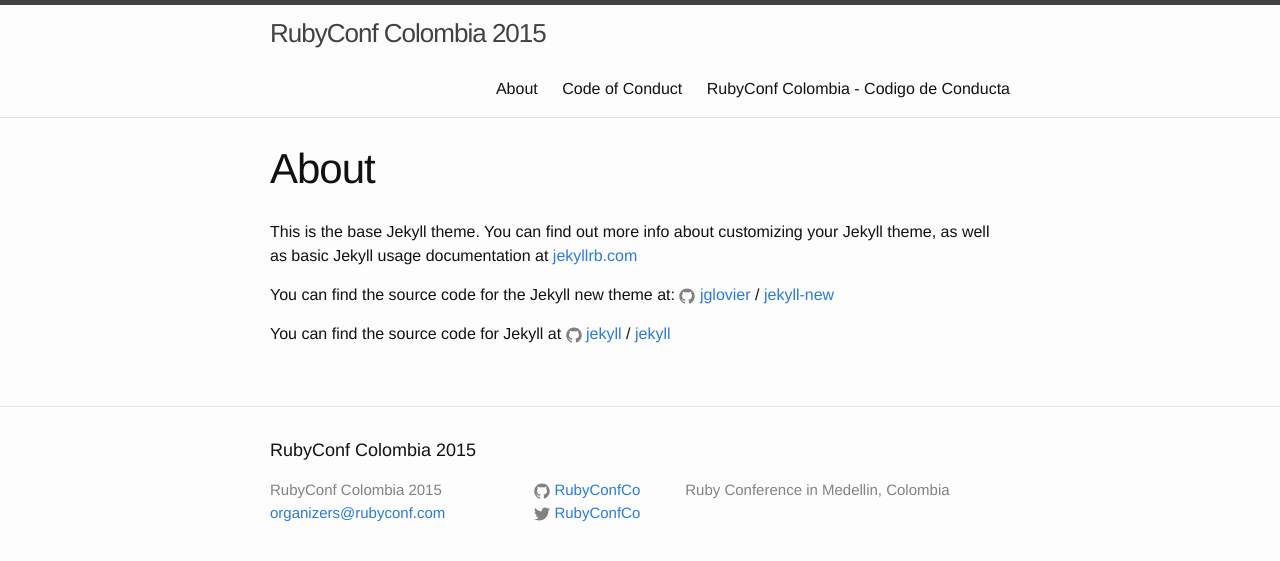
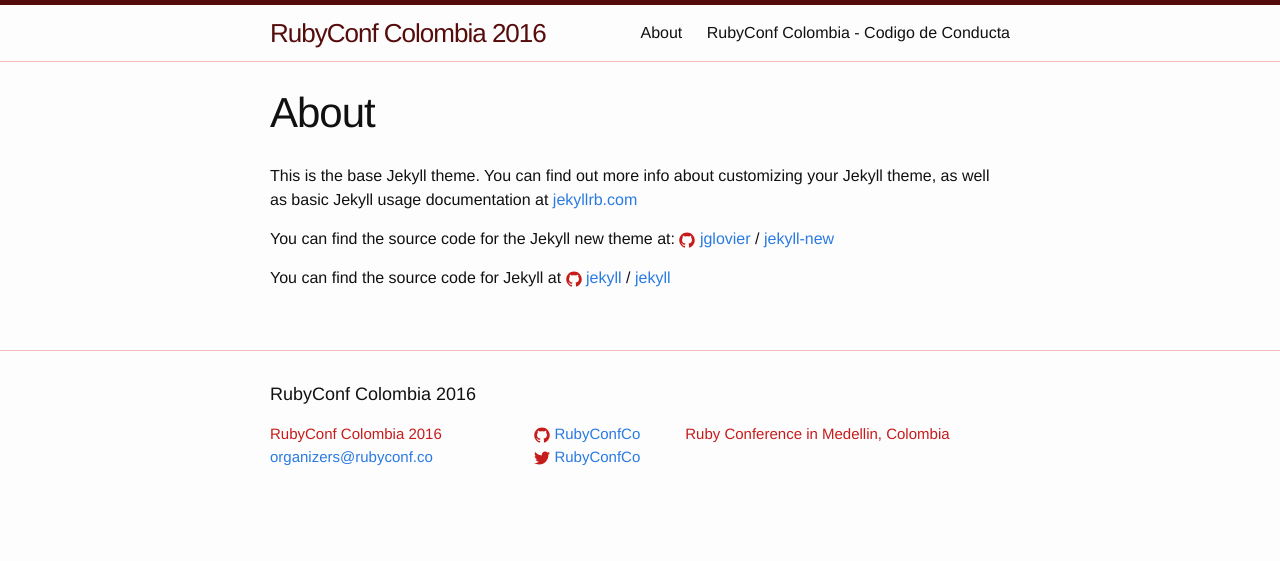
Before and after one commit to RubyConfCo/rubyconfco-website-2015, a Jekyll site: the page built from about.md, in a window 1280 px wide. Shown: the top 561 px of the page. Built offline with Jekyll 4.4.1, drawn with Linux system fonts in a browser that asks for light colours; nearby versions of some CDN libraries.

```diff
--- a/_config.yml
+++ b/_config.yml
@@ -6,8 +6,8 @@
 # 'jekyll serve'. If you change this file, please restart the server process.
 
 # Site settings
-title: RubyConf Colombia 2015
-email: organizers@rubyconf.com
+title: RubyConf Colombia 2016
+email: organizers@rubyconf.co
 description: > # this means to ignore newlines until "baseurl:"
   Ruby Conference in Medellin, Colombia
 baseurl: "" # the subpath of your site, e.g. /blog
--- a/_sass/_base.scss
+++ b/_sass/_base.scss
@@ -110,8 +110,8 @@
  * Blockquotes
  */
 blockquote {
-    color: $grey-color;
-    border-left: 4px solid $grey-color-light;
+    color: $red-color;
+    border-left: 4px solid $red-color-light;
     padding-left: $spacing-unit / 2;
     font-size: 18px;
     letter-spacing: -1px;
@@ -130,7 +130,7 @@
 pre,
 code {
     font-size: 15px;
-    border: 1px solid $grey-color-light;
+    border: 1px solid $red-color-light;
     border-radius: 3px;
     background-color: #eef;
 }
@@ -200,7 +200,7 @@
         vertical-align: middle;
 
         path {
-            fill: $grey-color;
+            fill: $red-color;
         }
     }
 }
--- a/_sass/_layout.scss
+++ b/_sass/_layout.scss
@@ -2,8 +2,8 @@
  * Site header
  */
 .site-header {
-    border-top: 5px solid $grey-color-dark;
-    border-bottom: 1px solid $grey-color-light;
+    border-top: 5px solid $red-color-dark;
+    border-bottom: 1px solid $red-color-light;
     min-height: 56px;
 
     // Positioning context for the mobile navigation icon
@@ -20,7 +20,7 @@
 
     &,
     &:visited {
-        color: $grey-color-dark;
+        color: $red-color-dark;
     }
 }
 
@@ -47,7 +47,7 @@
         top: 9px;
         right: $spacing-unit / 2;
         background-color: $background-color;
-        border: 1px solid $grey-color-light;
+        border: 1px solid $red-color-light;
         border-radius: 5px;
         text-align: right;
 
@@ -65,7 +65,7 @@
                 height: 15px;
 
                 path {
-                    fill: $grey-color-dark;
+                    fill: $red-color-dark;
                 }
             }
         }
@@ -98,7 +98,7 @@
  * Site footer
  */
 .site-footer {
-    border-top: 1px solid $grey-color-light;
+    border-top: 1px solid $red-color-light;
     padding: $spacing-unit 0;
 }
 
@@ -115,7 +115,7 @@
 
 .footer-col-wrapper {
     font-size: 15px;
-    color: $grey-color;
+    color: $red-color;
     margin-left: -$spacing-unit / 2;
     @extend %clearfix;
 }
@@ -186,7 +186,7 @@
 
 .post-meta {
     font-size: $small-font-size;
-    color: $grey-color;
+    color: $red-color;
 }
 
 .post-link {
--- a/css/main.scss
+++ b/css/main.scss
@@ -18,9 +18,9 @@
 $background-color: #fdfdfd;
 $brand-color:      #2a7ae2;
 
-$grey-color:       #828282;
-$grey-color-light: lighten($grey-color, 40%);
-$grey-color-dark:  darken($grey-color, 25%);
+$red-color:       #C71C1C;
+$red-color-light: lighten($red-color, 40%);
+$red-color-dark:  darken($red-color, 25%);
 
 // Width of the content area
 $content-width:    800px;
```
Also changed, not shown: code-of-conduct.md (+4 -0 lines), index.html (+6 -1 lines), Gemfile.lock, LICENSE.md.
